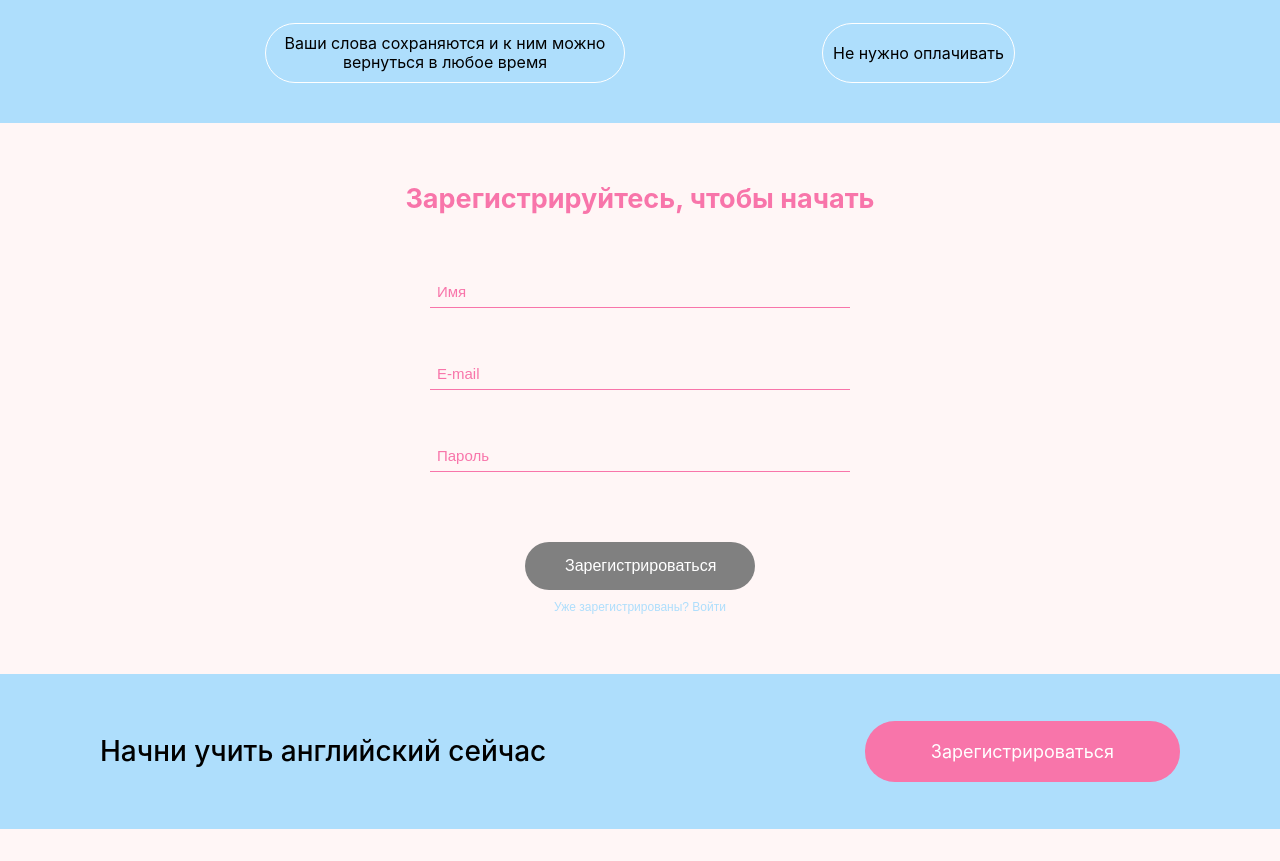
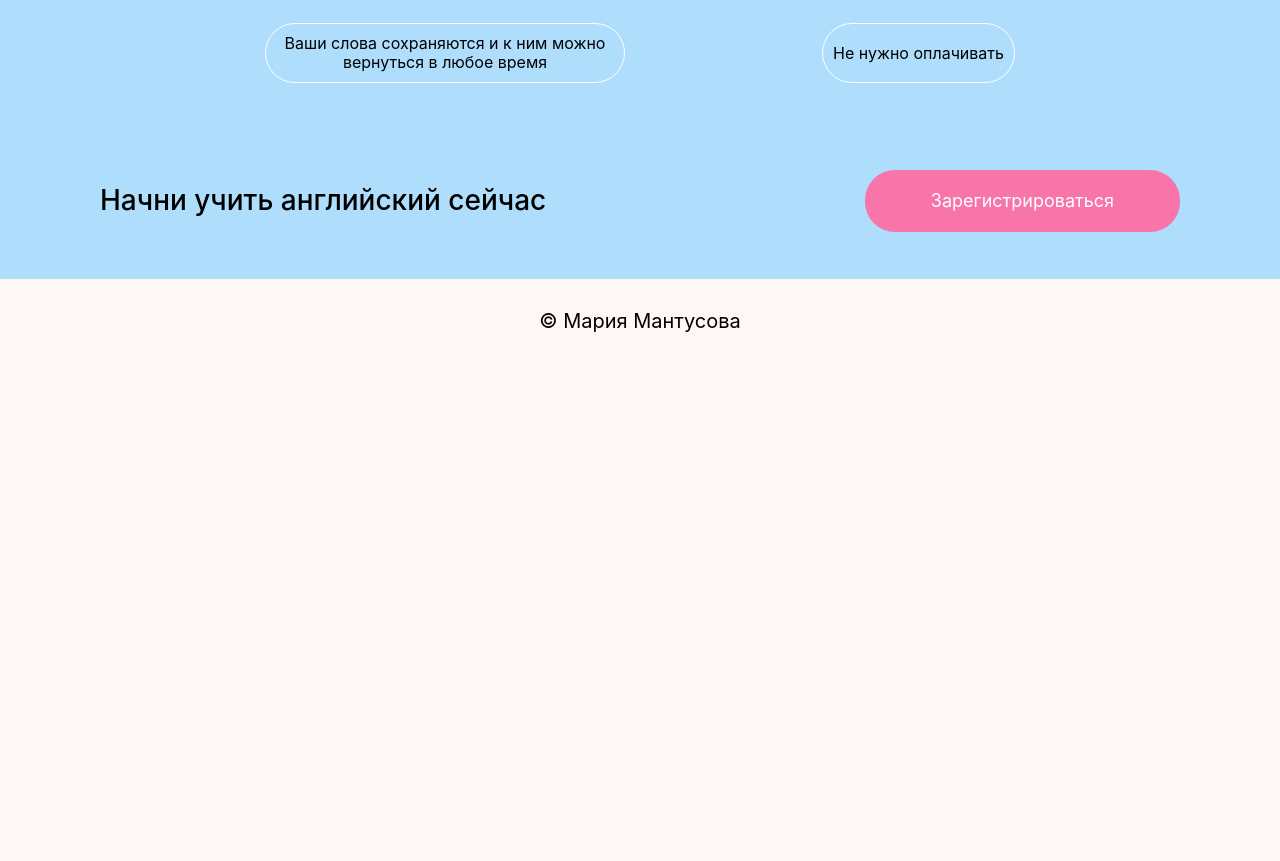
Before and after one commit to MariaMantusova/LangLearn_frontend, a React (Create React App) app: page / in a window 1280 px wide. Shown: the part 745-1606 px from the top of the page. After the commit the page ends 1108 px from the top, so only its background shows below. Built offline with nearby package versions, Linux system fonts and the light colour scheme.

Commit message:
feat: add register

```diff
--- a/src/components/App/App.tsx
+++ b/src/components/App/App.tsx
@@ -11,12 +11,23 @@ import {findLearnedWords, findNewWords} from "../../utils/functions";
 import {wordsArray} from "../../data";
 import {CurrentUserContext} from "../../contexts/CurrentUserContext"
 import ProtectedRoute from "../../ProtectedRoute/ProtectedRoute";
+import {mainApi} from "../../utils/MainApi";
 
 function App() {
     const [isAuthorized, setIsAuthorized] = useState(false);
+    const [currentUser, setCurrentUser] = useState("");
     const learnedWords = findLearnedWords(wordsArray);
     const newWords = findNewWords(wordsArray);
-    const currentUser = {}
+
+    function registerUser(name: string, email: string, password: string) {
+        console.log("I in function")
+        mainApi.registerUser(name, email, password)
+            .then((user) => {
+                setCurrentUser(user.name)
+                console.log("I'm in then")
+            })
+            .catch((err) => console.log(err))
+    }
 
     return (
         <CurrentUserContext.Provider value={currentUser}>
@@ -73,7 +84,7 @@ function App() {
                 }/>
                 <Route path="/register" element={
                     <ProtectedRoute isAuthorized={!isAuthorized} navigateLink="/profile" children={<RegisterPage
-                        isAuthorized={isAuthorized}
+                        isAuthorized={isAuthorized} registerSubmit={registerUser}
                     />}/>
                 }/>
             </Routes>
--- a/src/components/AuthBlock/AuthBlock.tsx
+++ b/src/components/AuthBlock/AuthBlock.tsx
@@ -23,7 +23,7 @@ function AuthBlock() {
                 {formType == "register" && registerTitle}
                 {formType == "login" && loginTitle}
             </h2>
-            {formType == "register" && <RegisterForm onClick={handleSetLogin}/>}
+            {/*{formType == "register" && <RegisterForm onClick={handleSetLogin}/>}*/}
             {formType == "login" && <LoginForm onClick={handleSetRegister}/>}
         </section>
     )
--- a/src/components/AuthForm/AuthForm.tsx
+++ b/src/components/AuthForm/AuthForm.tsx
@@ -2,33 +2,29 @@ import React from "react";
 import "./AuthForm.scss";
 import FormButton from "../FormButton/FormButton";
 import {IAuthFormProps} from "../../interfaces/interfacesForProps";
-import {useInput} from "../../hooks/ValidationHook/ValidationHook";
 
 function AuthForm(props: IAuthFormProps) {
-    const email = useInput('', {isEmpty: true, isEmail: true, minLength: 2});
-    const password = useInput('', {isEmpty: true, minLength: 8});
-
     return (
-        <form className="auth-form">
+        <form className="auth-form" onSubmit={props.handleSubmit}>
             {props.children}
             <div className="input__container">
-                <input className="auth-form__input" placeholder="E-mail" type="email" required onBlur={email.onBlur}
-                       pattern="^\w+([\.-]?\w+)*@\w+([\.-]?\w+)*(\.\w{2,3})+$" onChange={email.onChange}/>
-                {(email.isDirty && email.isEmpty) && <p className="auth__input-error">Поле не может быть пустым</p>}
-                {(email.isDirty && email.emailError && !email.isEmpty) &&
+                <input className="auth-form__input" placeholder="E-mail" type="email" required onBlur={props.email.onBlur}
+                       pattern="^\w+([\.-]?\w+)*@\w+([\.-]?\w+)*(\.\w{2,3})+$" onChange={props.email.onChange}/>
+                {(props.email.isDirty && props.email.isEmpty) && <p className="auth__input-error">Поле не может быть пустым</p>}
+                {(props.email.isDirty && props.email.emailError && !props.email.isEmpty) &&
                 <p className="auth__input-error">Введен некорректный email</p>}
             </div>
             <div className="input__container">
                 <input className="auth-form__input" placeholder="Пароль" min="8" type="password"
-                       onBlur={password.onBlur}
-                       onChange={password.onChange} required/>
-                {(password.isDirty && password.isEmpty) &&
+                       onBlur={props.password.onBlur}
+                       onChange={props.password.onChange} required/>
+                {(props.password.isDirty && props.password.isEmpty) &&
                 <p className="auth__input-error">Поле не может быть пустым</p>}
-                {(password.isDirty && password.minLengthError && !password.isEmpty) &&
+                {(props.password.isDirty && props.password.minLengthError && !props.password.isEmpty) &&
                 <p className="auth__input-error">Пароль не может быть меньше 8 символов</p>}
             </div>
-            <FormButton buttonText={props.buttonText} nameValidity={props.nameValidity} emailValidity={email}
-                        passwordValidity={password} linkText={props.linkText} onClick={props.onClick}/>
+            <FormButton buttonText={props.buttonText} nameValidity={props.name} emailValidity={props.email}
+                        passwordValidity={props.password} linkText={props.linkText} onClick={props.onClick}/>
         </form>
     )
 }
--- a/src/components/Main/Main.tsx
+++ b/src/components/Main/Main.tsx
@@ -13,7 +13,7 @@ function Main(props: IPropsMain) {
             <Header path="/learn-new" linkName="Учить слова" isAuthorized={props.isAuthorized}/>
             <About/>
             <WhyWe/>
-            <AuthBlock/>
+            {/*<AuthBlock />*/}
             <Start/>
             <Footer/>
         </>
--- a/src/components/RegisterForm/RegisterForm.tsx
+++ b/src/components/RegisterForm/RegisterForm.tsx
@@ -5,10 +5,17 @@ import {useInput} from "../../hooks/ValidationHook/ValidationHook";
 
 function RegisterForm(props: IRegisterFormProps) {
     const name = useInput('', {isEmpty: true, isName: true, minLength: 2});
+    const email = useInput('', {isEmpty: true, isEmail: true, minLength: 2});
+    const password = useInput('', {isEmpty: true, minLength: 8});
+
+    function handleRegisterSubmit(evt: any) {
+        evt.preventDefault();
+        props.registerSubmit(name.value, email.value, password.value)
+    }
 
     return (
-        <AuthForm buttonText="Зарегистрироваться" nameValidity={name}
-                  linkText="Уже зарегистрированы? Войти" onClick={props.onClick}
+        <AuthForm buttonText="Зарегистрироваться" name={name} handleSubmit={handleRegisterSubmit}
+                  linkText="Уже зарегистрированы? Войти" onClick={props.onClick} password={password} email={email}
                   children={
                       <div className="input__container">
                           <input className="auth-form__input" placeholder="Имя" onChange={name.onChange}
--- a/src/components/RegisterPage/RegisterPage.tsx
+++ b/src/components/RegisterPage/RegisterPage.tsx
@@ -13,7 +13,7 @@ function RegisterPage(props: IPropsRegisterPage) {
 
     return(
         <AuthPage isAuthorized={props.isAuthorized} title="Зарегистрируйтесь, чтобы начать"
-                  children={<RegisterForm onClick={handleClick}/>}/>
+                  children={<RegisterForm onClick={handleClick} registerSubmit={props.registerSubmit}/>}/>
     )
 }
 
--- a/src/contexts/CurrentUserContext.ts
+++ b/src/contexts/CurrentUserContext.ts
@@ -1,3 +1,3 @@
 import React from "react";
 
-export const CurrentUserContext = React.createContext({});
+export const CurrentUserContext = React.createContext("");
--- /dev/null
+++ b/src/utils/MainApi.ts
@@ -0,0 +1,45 @@
+import {IMainApiOptions} from "../interfaces/mainInterfaces";
+
+class MainApi {
+    private _url: string;
+    private _header: { "Content-Type": string };
+
+    constructor(options: IMainApiOptions) {
+        this._url = options.url;
+        this._header = options.headers;
+    }
+
+    registerUser(name: string, email: string, password: string) {
+        return fetch(`${this._url}/auth/registration`, {
+            credentials: 'include',
+            method: 'POST',
+            headers: this._header,
+            body: JSON.stringify({
+                name: name,
+                email: email,
+                password: password
+            })
+        })
+            .then((res) => {
+                if (res.ok || res.status === 409) {
+                    return res.json();
+                } else {
+                    return Promise.reject(new Error(res.status.toString()));
+                }
+            })
+            .catch((err) => console.log(err));
+    }
+
+    loginUser(name: string, email: string, password: string) {
+
+    }
+}
+
+const MainApiOptions = {
+    url: "https://lang-learning.onrender.com",
+    headers: {
+        "Content-Type": "application/json",
+    },
+}
+
+export const mainApi = new MainApi(MainApiOptions);
```
Also changed, not shown: src/interfaces/interfacesForProps.ts (+6 -1 lines), src/interfaces/mainInterfaces.ts (+19 -0 lines), src/utils/WordsApi.ts (added).
